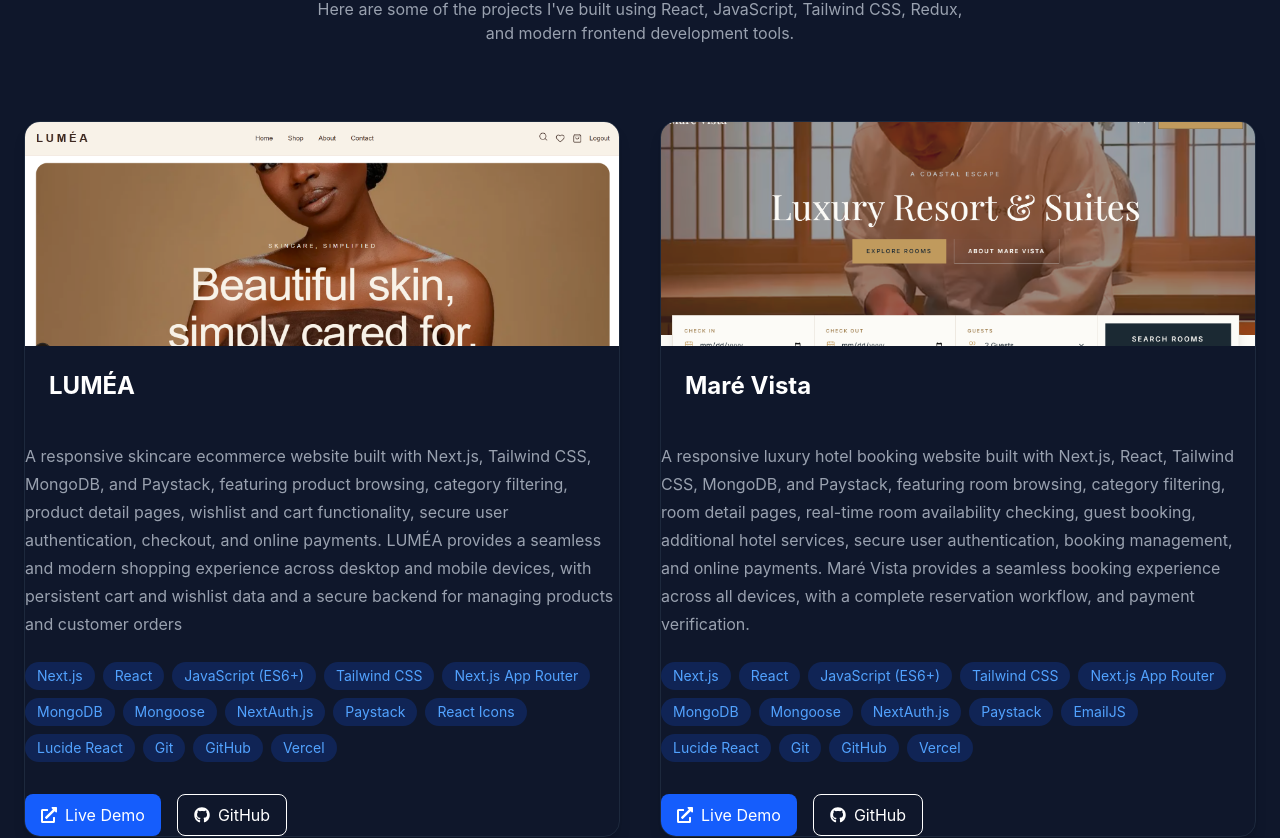
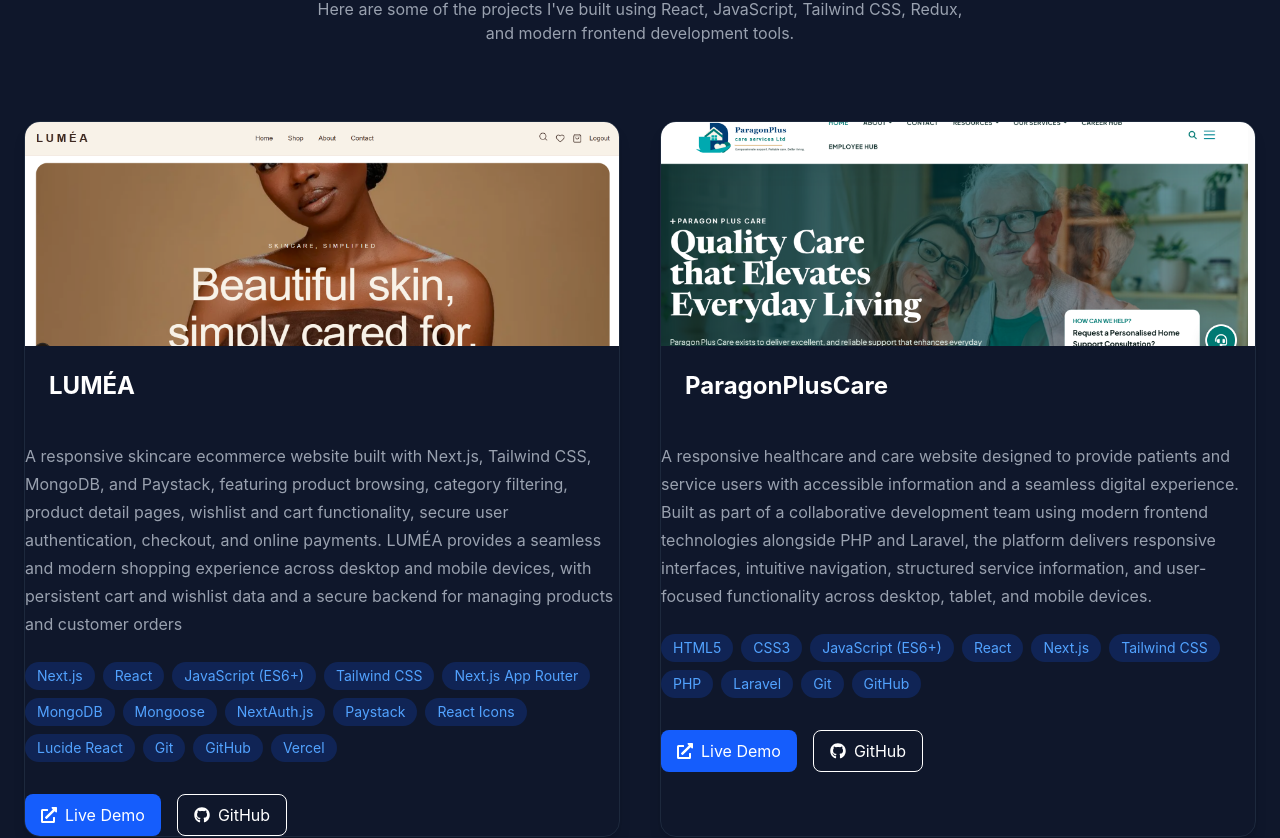
Before and after one commit to Favourizat/First-Portfolio-website, a React (Vite) app: page / in a window 1280 px wide. Shown: the part 2339-3177 px from the top of the page. Built offline with nearby package versions, Linux system fonts and the light colour scheme.

Commit message:
Update ParagonPlusCare project details

```diff
--- a/src/constants/projects.js
+++ b/src/constants/projects.js
@@ -30,8 +30,35 @@
 
     live: "https://lumeabrand.vercel.app/",
   },
+
   {
     id: 2,
+    title: "ParagonPlusCare",
+
+    image: "/projects/paragonpluscare.png",
+
+    description:
+      "A responsive healthcare and care website designed to provide patients and service users with accessible information and a seamless digital experience. Built as part of a collaborative development team using modern frontend technologies alongside PHP and Laravel, the platform delivers responsive interfaces, intuitive navigation, structured service information, and user-focused functionality across desktop, tablet, and mobile devices.",
+
+    technologies: [
+      "HTML5",
+      "CSS3",
+      "JavaScript (ES6+)",
+      "React",
+      "Next.js",
+      "Tailwind CSS",
+      "PHP",
+      "Laravel",
+      "Git",
+      "GitHub"
+    ],
+    github: "https://github.com/Hydrogensh/paragonpluscare.git",
+    live: "https://paragonpluscare.co.uk/",
+  },
+
+
+  {
+    id: 3,
     title: "Maré Vista",
 
     image: "/projects/mare-vista-portfolio-image.png",
@@ -66,7 +93,7 @@
   },
 
   {
-    id: 3,
+    id: 4,
     title: "Livewell",
 
     image: "/projects/Livewell-portfolio-picture.png",
```
Also changed, not shown: public/projects/paragonpluscare.png (added), 1 other file (tests, documents, lock files or other folders).
